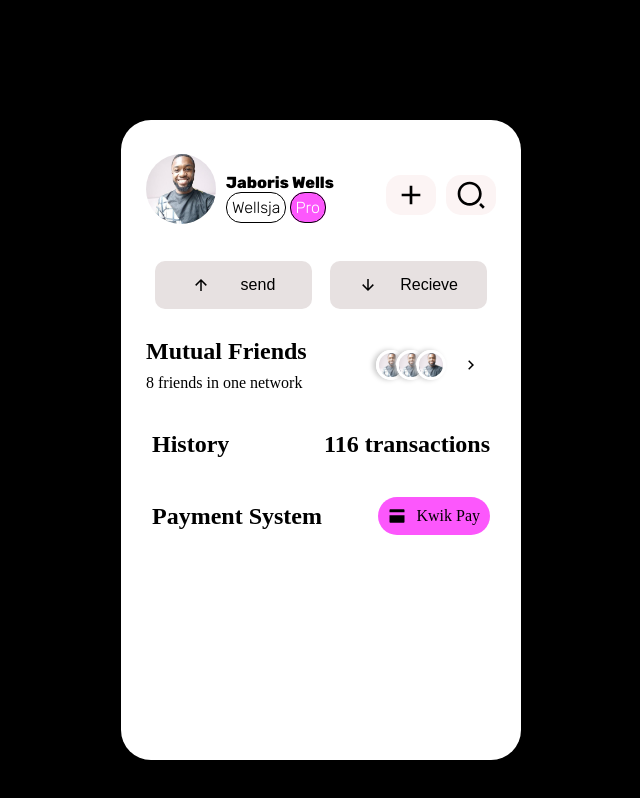
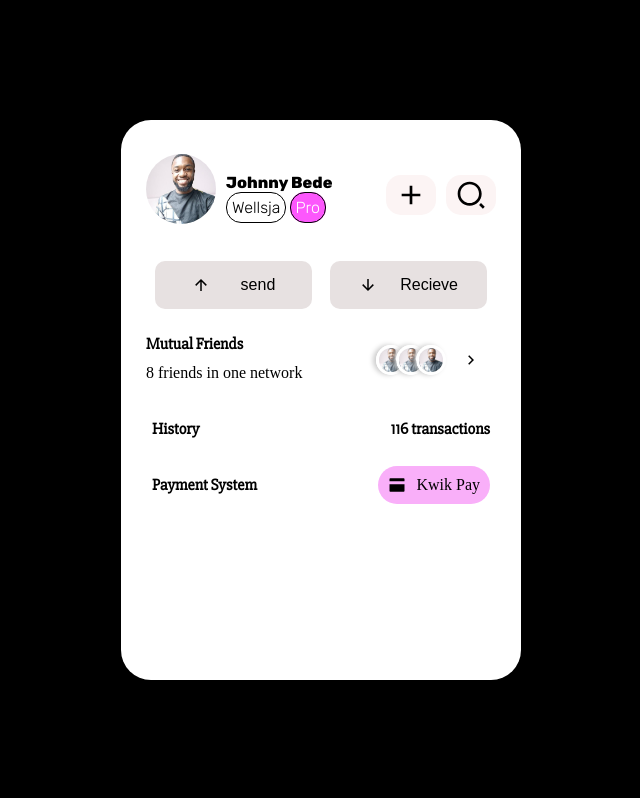
Before and after one commit to Bede-Ozy/user-profile, a plain HTML site: page index.html in a window 1280 px wide. Shown: the whole page, without its empty margins (319-959 px from the left). Drawn offline with Linux system fonts and the light colour scheme; a web font is replaced by a local one.

Commit message:
added the font styles

```diff
--- a/index.html
+++ b/index.html
@@ -8,13 +8,16 @@
     <link rel="preconnect" href="https://fonts.googleapis.com">
     <link rel="preconnect" href="https://fonts.gstatic.com" crossorigin>
     <link href="https://fonts.googleapis.com/css2?family=Rubik:ital,wght@0,300..900;1,300..900&display=swap" rel="stylesheet">
+    <link rel="preconnect" href="https://fonts.googleapis.com">
+<link rel="preconnect" href="https://fonts.gstatic.com" crossorigin>
+<link href="https://fonts.googleapis.com/css2?family=DynaPuff:wdth@99.8&family=Protest+Strike&family=Slabo+27px&display=swap" rel="stylesheet">
 </head>
 <body>
     <div class="userCard">
         <div class="userRow"> <!-- this contains the profile picture, user name and icons -->
             <div class="img">
                 <img src="./img/one.jpg" alt="" >
-                <p>Jaboris Wells <br> <span>Wellsja</span> <span class="level">Pro</span></p>
+                <p>Johnny Bede <br> <span>Wellsja</span> <span class="level">Pro</span></p>
             </div>
             <div class="profileicons">
                 <a href="#" class="icon"><svg xmlns="http://www.w3.org/2000/svg" viewBox="0 0 24 24" width="32" height="32" fill="currentColor"><path d="M11 11V5H13V11H19V13H13V19H11V13H5V11H11Z"></path></svg></a>
--- a/style.css
+++ b/style.css
@@ -6,6 +6,8 @@
     --cardbg:#fcf4f4;
     --btncolor:#e7e1e1;
     --otherbtn:rgb(252, 87, 252);
+    --otherbtn2:rgb(249, 175, 249);
+    --h-two: "Slabo 27px", serif;
 }
 
 body{
@@ -14,7 +16,7 @@ body{
 
 .userCard{
     width:400px;
-    height:80vh;
+    height:70vh;
     background-color: white;
     margin:auto;
     margin-top:15vh;
@@ -118,7 +120,7 @@ button{
 .history{
     display: flex;
     flex-direction: column;
-    gap:5px;
+    gap:10px;
 }
 
 .friends{
@@ -158,7 +160,7 @@ button{
 }
 
 .icon2:hover{
-    background-color: var(--btncolor);
+    background-color: var(--cardbg);
 }
 
 .transactions{
@@ -180,9 +182,14 @@ button{
     display:flex;
     align-items: center;
     gap:10px;
-    background-color: var(--otherbtn);
+    background-color: var(--otherbtn2);
     padding:10px;
     color:var(--boldTxt);
     text-decoration:none;
     border-radius:50px;
 }
+
+h2{
+    font-family:var(--h-two);
+    font-size: var(--boldSize);
+}
```
